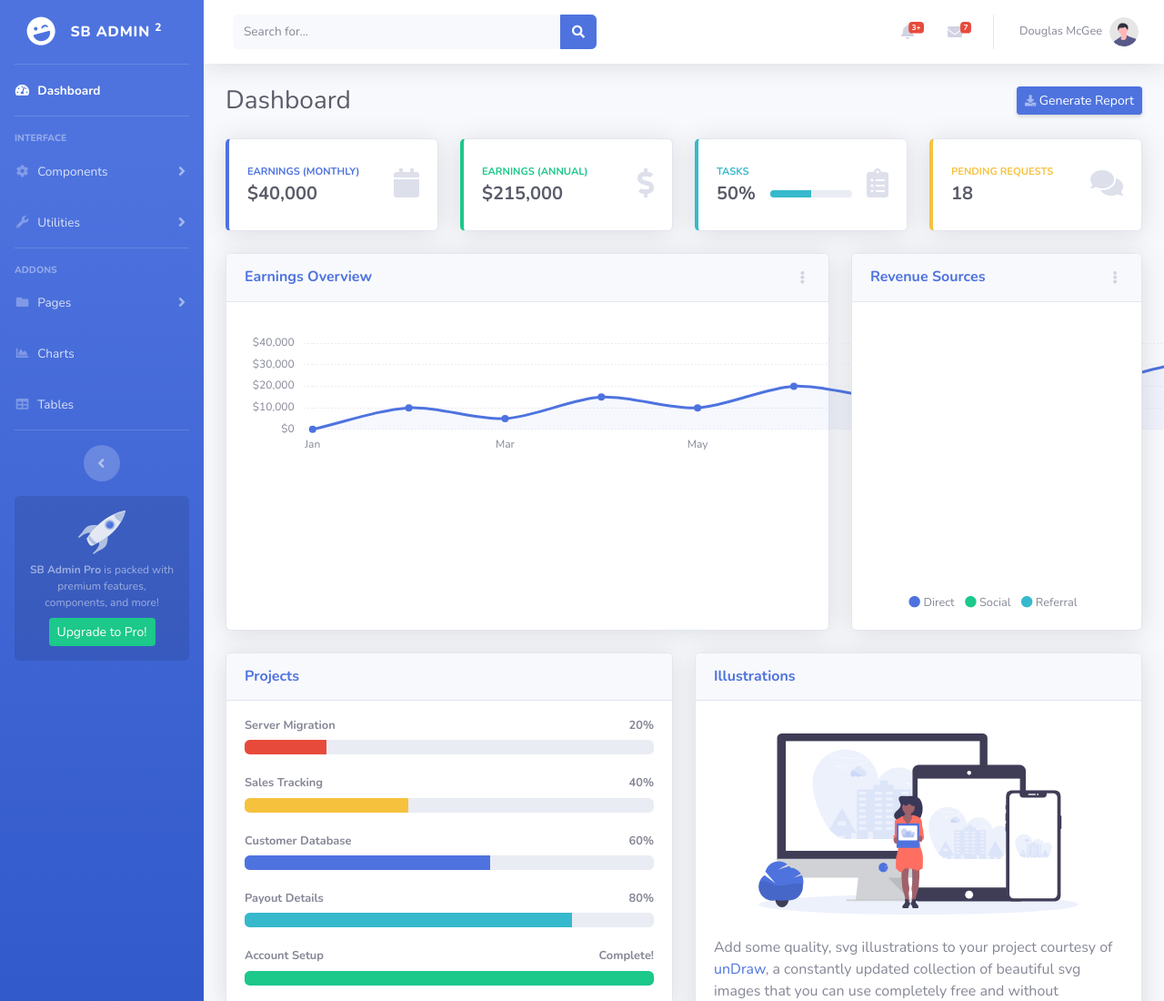
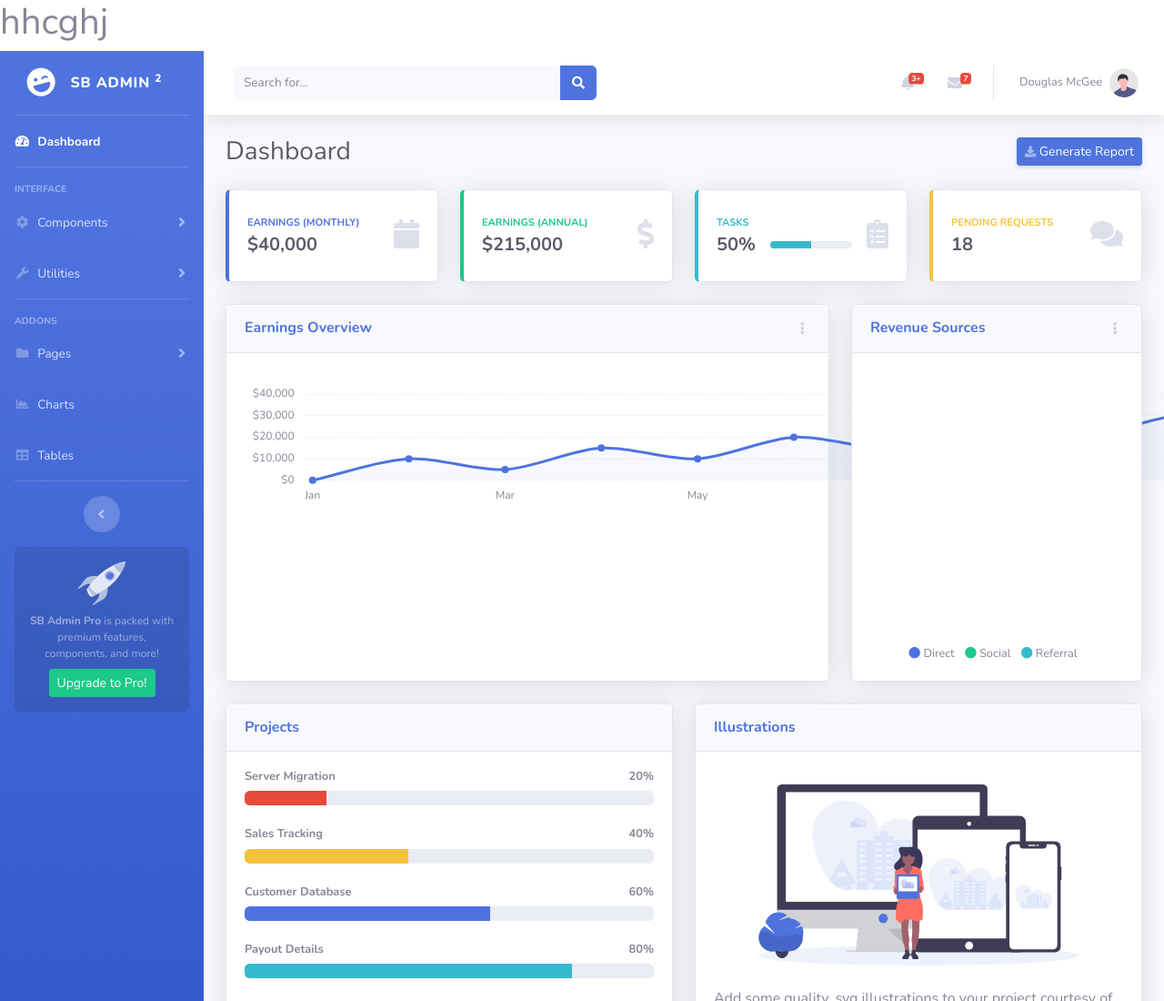
Before and after one commit to Yaninna98/SB-Admin, a website with bundled scripts: page index.html in a window 1280 px wide. Shown: the top 1100 px of the page at 91% size. Built offline with nearby package versions, Linux system fonts and the light colour scheme.

Commit message:
Added tag h1

```diff
--- a/index.html
+++ b/index.html
@@ -23,7 +23,7 @@
 </head>
 
 <body id="page-top">
-
+<h1>hhcghj</h1>
     <!-- Page Wrapper -->
     <div id="wrapper">
 
```
